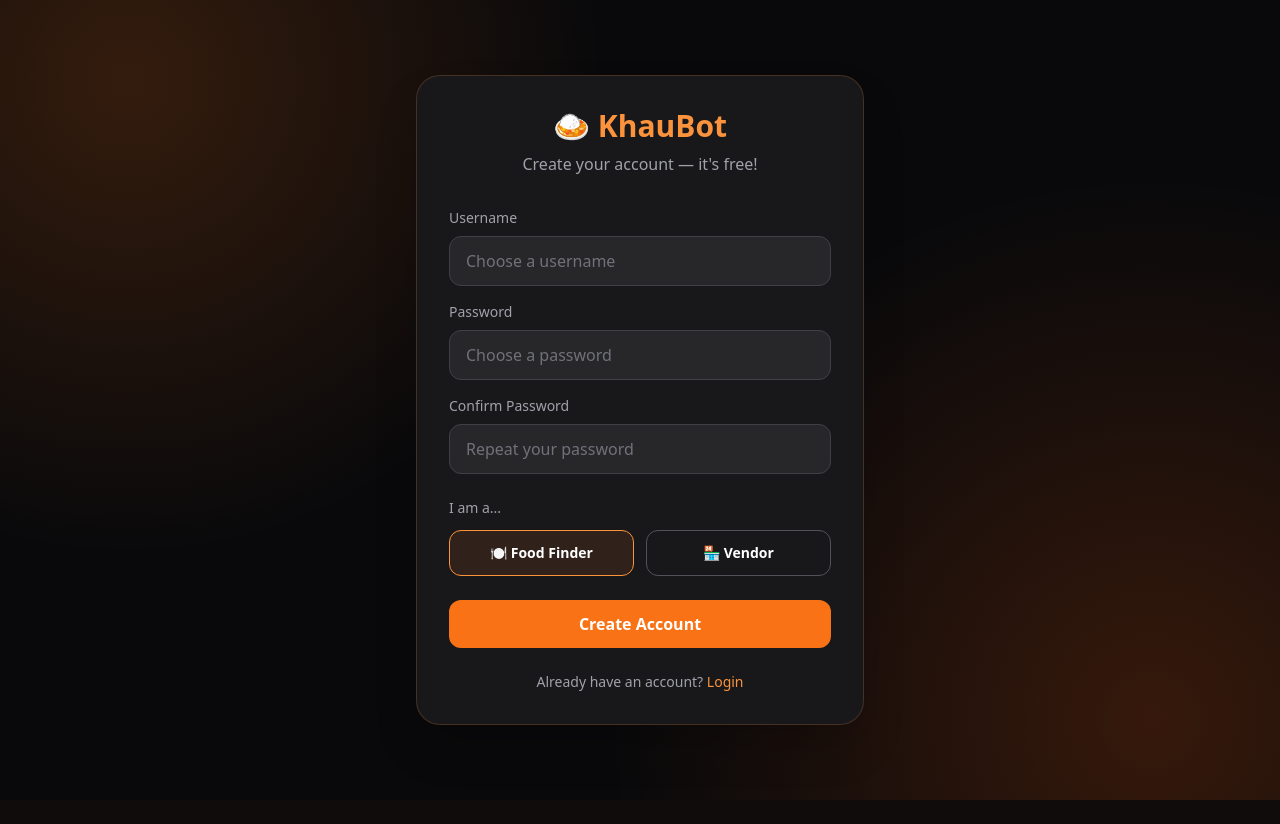
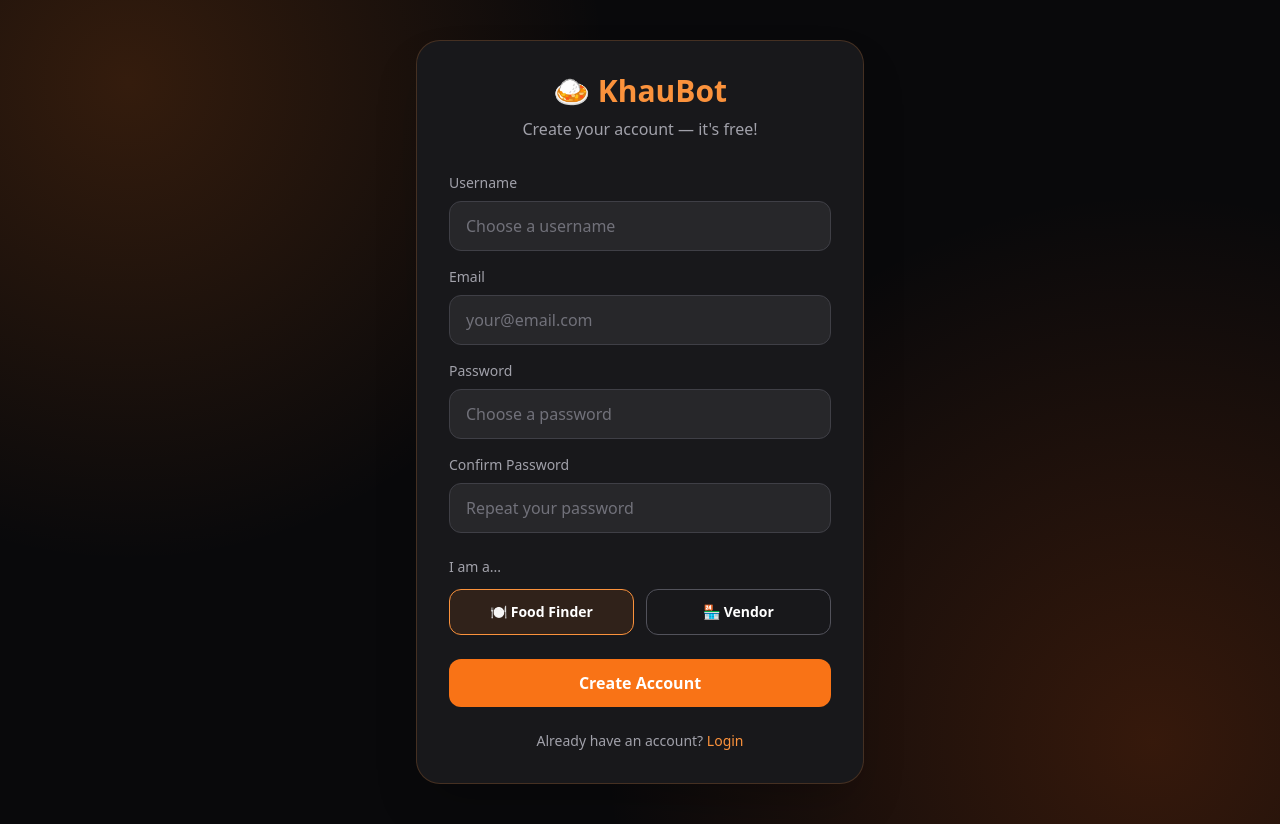
Before and after one commit to ketkivmohite/khaubot, a Django app: page /signup/ in a window 1280 px wide. Before the commit the page ends 800 px from the top, so only its background shows below. Run offline with Django 5.2, Linux system fonts and the light colour scheme; some libraries are stand-ins or nearby versions.

Commit message:
feat: require unique email on signup

```diff
--- a/khaubot/frontend/khaubot_web/core/views.py
+++ b/khaubot/frontend/khaubot_web/core/views.py
@@ -197,13 +197,18 @@ def user_signup(request):
         password = request.POST.get("password")
         password2 = request.POST.get("password2")
         user_type = request.POST.get("user_type", "user")
+        email = request.POST.get("email", "").strip()
 
         if password != password2:
             error = "Passwords do not match."
+        elif not email:
+            error = "Email is required."
         elif User.objects.filter(username=username).exists():
             error = "Username already taken."
+        elif User.objects.filter(email=email).exists():
+            error = "An account with this email already exists."
         else:
-            user = User.objects.create_user(username=username, password=password)
+            user = User.objects.create_user(username=username, password=password, email=email)
             UserProfile.objects.create(user=user, user_type=user_type)
             user = authenticate(request, username=username, password=password)
             login(request, user)
--- a/khaubot/frontend/khaubot_web/templates/core/signup.html
+++ b/khaubot/frontend/khaubot_web/templates/core/signup.html
@@ -34,6 +34,12 @@
                 <input type="text" name="username" required
                     class="w-full bg-zinc-800 border border-zinc-700 rounded-xl px-4 py-3 text-white placeholder-zinc-500 focus:outline-none focus:border-orange-400"
                     placeholder="Choose a username" />
+            </div>
+            <div class="mb-4">
+                <label class="block text-sm text-zinc-400 mb-2">Email</label>
+                <input type="email" name="email" required
+                    class="w-full bg-zinc-800 border border-zinc-700 rounded-xl px-4 py-3 text-white placeholder-zinc-500 focus:outline-none focus:border-orange-400"
+                    placeholder="your@email.com" />
             </div>
             <div class="mb-4">
                 <label class="block text-sm text-zinc-400 mb-2">Password</label>
```
